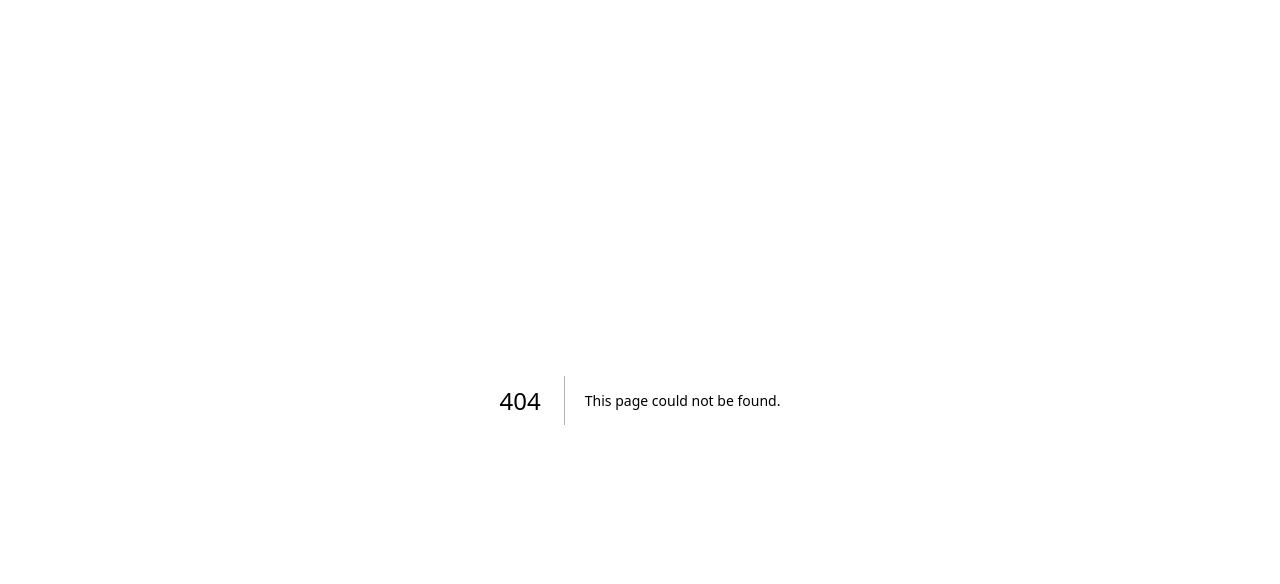
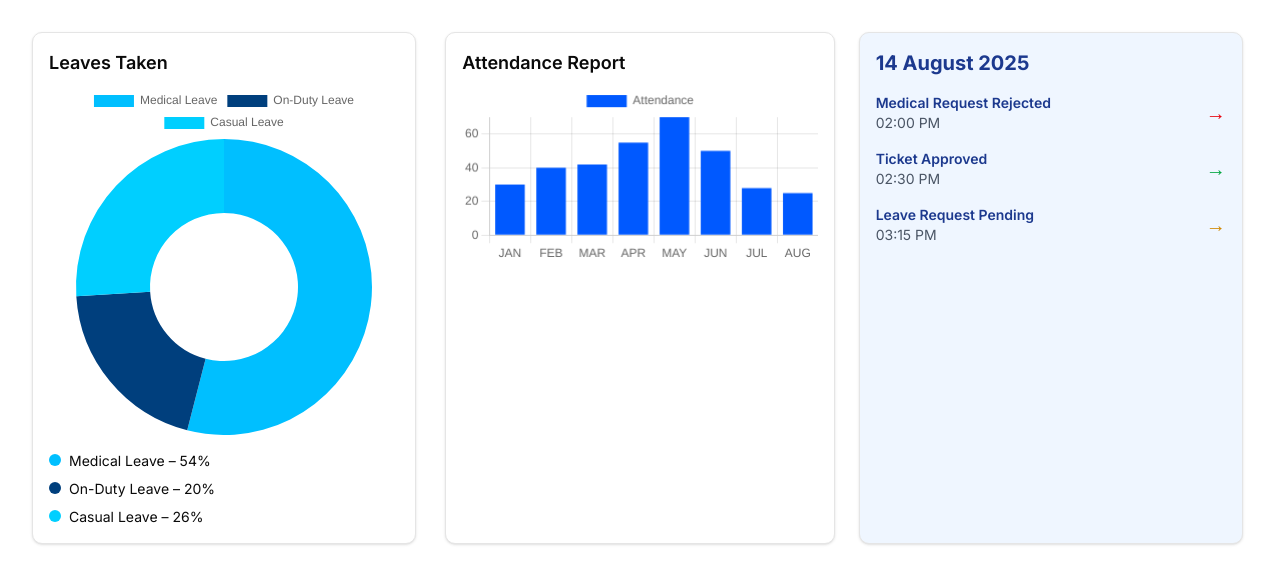
Before and after one commit to Abhirsr/Student_portal_Scsvmv, a Next.js app in the folder scsvmvportal/: page /dashboard in a window 1280 px wide. Before the commit this address had no page. Shown: the top 584 px of the page. Built offline with nearby package versions, Linux system fonts and the light colour scheme.

Commit message:
dashboard leaves taken component, attendacegraph , notifications component

```diff
--- a/scsvmvportal/package.json
+++ b/scsvmvportal/package.json
@@ -10,11 +10,13 @@
   },
   "dependencies": {
     "@radix-ui/react-slot": "^1.2.3",
+    "chart.js": "^4.5.0",
     "class-variance-authority": "^0.7.1",
     "clsx": "^2.1.1",
     "lucide-react": "^0.539.0",
     "next": "15.4.6",
     "react": "19.1.0",
+    "react-chartjs-2": "^5.3.0",
     "react-dom": "19.1.0",
     "tailwind-merge": "^3.3.1"
   },
--- /dev/null
+++ b/scsvmvportal/src/app/dashboard/layout.tsx
@@ -0,0 +1,8 @@
+export default function Layout({ children }: { children: React.ReactNode }) {
+  return (
+    <div>
+      {/* Common layout for /dashboard pages */}
+      {children}
+    </div>
+  );
+}
--- /dev/null
+++ b/scsvmvportal/src/app/dashboard/page.tsx
@@ -0,0 +1,60 @@
+import LeavesTaken from "@/components/LeavesTaken"
+import AttendanceReport from "@/components/AttendanceReport"
+import EventUpdates from "@/components/EventUpdates"
+
+export default function Dashboard() {
+  // 🟡 Sample chart data for leaves
+  const leavesData = {
+    labels: ['Medical Leave', 'On-Duty Leave', 'Casual Leave'],
+    datasets: [
+      {
+        data: [54, 20, 26],
+        backgroundColor: ['#00BFFF', '#003F7D', '#00CFFF'],
+        borderWidth: 0,
+      },
+    ],
+  }
+
+  // 🔵 Sample attendance data
+  const attendanceData = {
+    labels: ['JAN', 'FEB', 'MAR', 'APR', 'MAY', 'JUN', 'JUL', 'AUG'],
+    datasets: [
+      {
+        label: 'Attendance',
+        data: [30, 40, 42, 55, 70, 50, 28, 25],
+        backgroundColor: '#0059ff',
+      },
+    ],
+  }
+
+  // 🟣 Sample events
+  const events:{
+  title: string
+  time: string
+  status: 'approved' | 'rejected' | 'pending' // 🔁 scalable
+}[]= [
+    {
+      title: 'Medical Request Rejected',
+      time: '02:00 PM',
+      status: 'rejected',
+    },
+    {
+      title: 'Ticket Approved',
+      time: '02:30 PM',
+      status: 'approved',
+    },
+    {
+      title: 'Leave Request Pending',
+      time: '03:15 PM',
+      status: 'pending',
+    },
+  ]
+
+  return (
+    <main className="p-8 grid grid-cols-1 md:grid-cols-3 gap-6">
+      <LeavesTaken chartData={leavesData} />
+      <AttendanceReport chartData={attendanceData} />
+      <EventUpdates date="14 August 2025" events={events}/>
+    </main>
+  )
+}
--- /dev/null
+++ b/scsvmvportal/src/components/AttendanceReport.tsx
@@ -0,0 +1,37 @@
+'use client'
+
+import { Bar } from 'react-chartjs-2'
+import {
+  Chart as ChartJS,
+  BarElement,
+  CategoryScale,
+  LinearScale,
+  Tooltip,
+  Legend,
+} from 'chart.js'
+
+ChartJS.register(BarElement, CategoryScale, LinearScale, Tooltip, Legend)
+
+type AttendanceReportProps = {
+  chartData: {
+    labels: string[]
+    datasets: {
+      label: string
+      data: number[]
+      backgroundColor?: string | string[]
+      borderColor?: string | string[]
+      borderWidth?: number
+    }[]
+  }
+}
+
+const AttendanceReport = ({ chartData }: AttendanceReportProps) => {
+  return (
+    <div className="p-4 rounded-lg border w-full max-w-md bg-white shadow">
+      <h2 className="text-lg font-semibold mb-2">Attendance Report</h2>
+      <Bar data={chartData} />
+    </div>
+  )
+}
+
+export default AttendanceReport
--- /dev/null
+++ b/scsvmvportal/src/components/EventUpdates.tsx
@@ -0,0 +1,50 @@
+'use client'
+
+type EventItem = {
+  title: string
+  time: string
+  status: 'approved' | 'rejected' | 'pending' // 🔁 scalable
+}
+
+interface EventUpdatesProps {
+  events: EventItem[]
+  date?: string
+}
+
+const statusColor = {
+  approved: 'text-green-600',
+  rejected: 'text-red-600',
+  pending: 'text-yellow-600',
+}
+
+const EventUpdates = ({ events, date }: EventUpdatesProps) => {
+  return (
+    <div className="p-4 rounded-lg border w-full max-w-sm bg-blue-50 shadow">
+      <h2 className="text-xl font-bold mb-4 text-blue-900">
+        {date || 'Event Updates'}
+      </h2>
+      <div className="space-y-4">
+        {events.length === 0 ? (
+          <div className="text-sm text-gray-500">No events found.</div>
+        ) : (
+          events.map((event, idx) => (
+            <div
+              key={idx}
+              className="flex justify-between items-center text-sm"
+            >
+              <div>
+                <div className="font-semibold text-blue-900">
+                  {event.title}
+                </div>
+                <div className="text-gray-600">{event.time}</div>
+              </div>
+              <div className={`text-xl ${statusColor[event.status]}`}>→</div>
+            </div>
+          ))
+        )}
+      </div>
+    </div>
+  )
+}
+
+export default EventUpdates
--- /dev/null
+++ b/scsvmvportal/src/components/LeavesTaken.tsx
@@ -0,0 +1,45 @@
+'use client'
+
+import { Doughnut } from 'react-chartjs-2'
+import {
+  Chart as ChartJS,
+  ArcElement,
+  Tooltip,
+  Legend,
+} from 'chart.js'
+
+ChartJS.register(ArcElement, Tooltip, Legend)
+
+type LeavesTakenProps = {
+  chartData: {
+    labels: string[]
+    datasets: {
+      data: number[]
+      backgroundColor?: string[]
+      borderColor?: string[]
+      borderWidth?: number
+    }[]
+  }
+}
+
+const LeavesTaken = ({ chartData }: LeavesTakenProps) => {
+  return (
+    <div className="p-4 rounded-lg border w-full max-w-sm bg-white shadow">
+      <h2 className="text-lg font-semibold mb-2">Leaves Taken</h2>
+      <Doughnut data={chartData} />
+      <ul className="mt-4 space-y-2 text-sm">
+        {chartData.labels.map((label, idx) => (
+          <li key={idx}>
+            <span
+              className="inline-block w-3 h-3 rounded-full mr-2"
+              style={{ backgroundColor: chartData.datasets[0].backgroundColor?.[idx] || '#ccc' }}
+            />
+            {label} – {chartData.datasets[0].data[idx]}%
+          </li>
+        ))}
+      </ul>
+    </div>
+  )
+}
+
+export default LeavesTaken
--- /dev/null
+++ b/scsvmvportal/src/components/models/componentSchemas.ts
@@ -0,0 +1,40 @@
+// Schema definitions for component props
+
+// EventUpdates
+export type EventItem = {
+  title: string
+  time: string
+  status: 'approved' | 'rejected' | 'pending'
+}
+
+export interface EventUpdatesProps {
+  events: EventItem[]
+  date?: string
+}
+
+// AttendanceReport
+export type AttendanceReportProps = {
+  chartData: {
+    labels: string[]
+    datasets: {
+      label: string
+      data: number[]
+      backgroundColor?: string | string[]
+      borderColor?: string | string[]
+      borderWidth?: number
+    }[]
+  }
+}
+
+// LeavesTaken
+export type LeavesTakenProps = {
+  chartData: {
+    labels: string[]
+    datasets: {
+      data: number[]
+      backgroundColor?: string[]
+      borderColor?: string[]
+      borderWidth?: number
+    }[]
+  }
+}
```
Also changed, not shown: scsvmvportal/src/app/(dashboard)/layout.tsx (deleted), scsvmvportal/src/app/(dashboard)/page.tsx (deleted), 1 other file (tests, documents, lock files or other folders).
